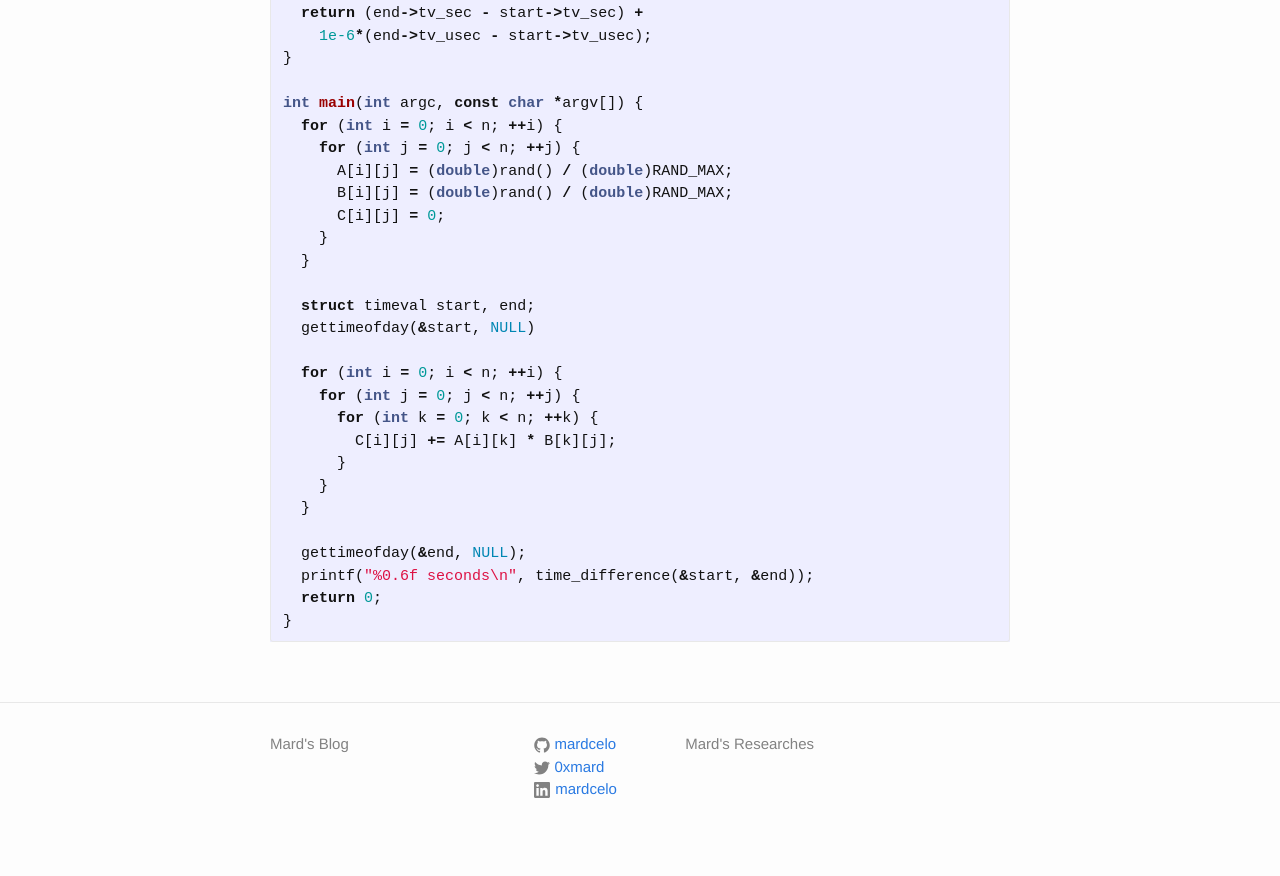
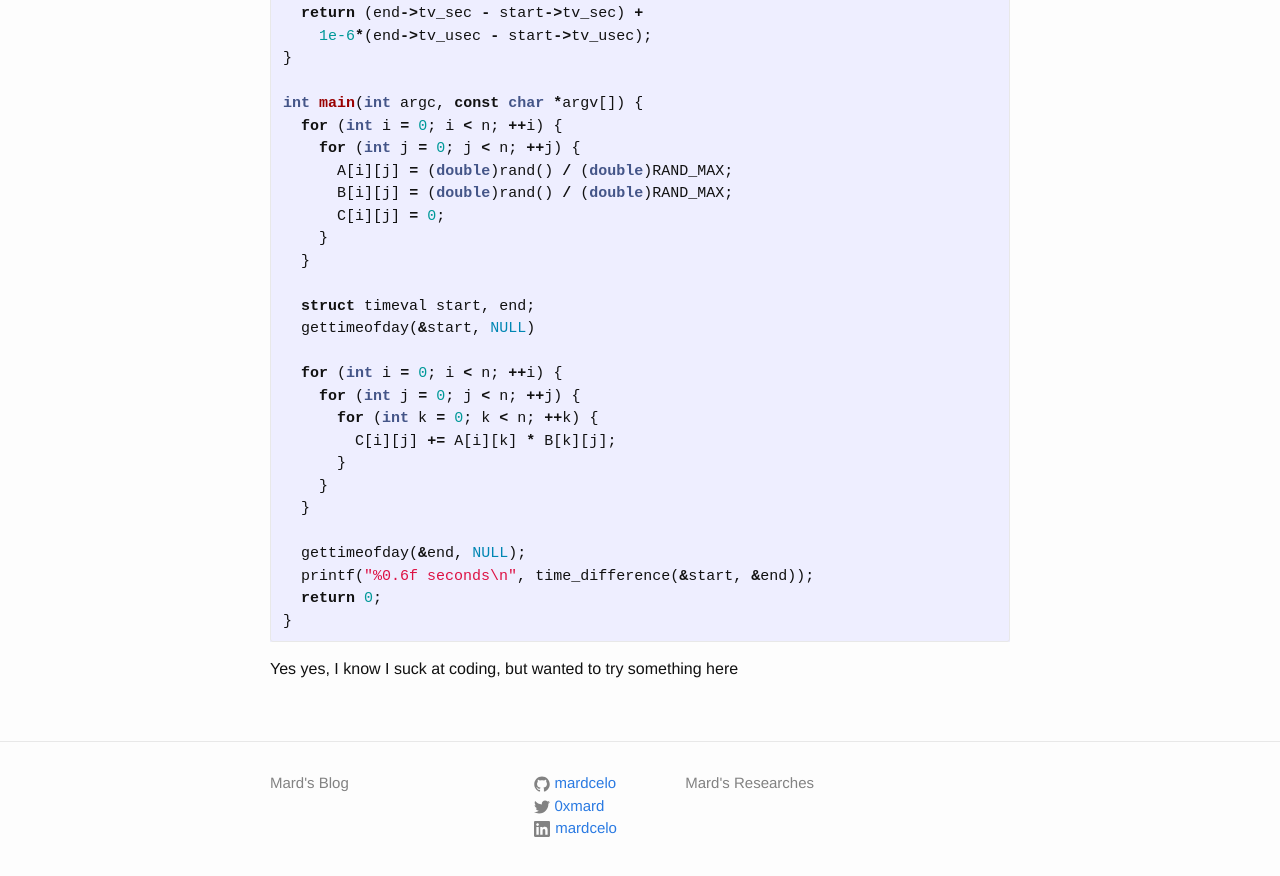
Before and after one commit to Mardcelo/mardcelo.github.io, a Jekyll site: the page built from _posts/2024-03-30-MMM-Implementation.markdown, in a window 1280 px wide and 900 px high, scrolled down 1893 px. Shown: the top 876 px of the window. Built offline with Jekyll 4.4.1, drawn with Linux system fonts in a browser that asks for light colours; formulas are drawn with MathJax 3.

Commit message:
Update 2024-03-30-MMM-Implementation.markdown

````diff
--- a/_posts/2024-03-30-MMM-Implementation.markdown
+++ b/_posts/2024-03-30-MMM-Implementation.markdown
@@ -111,3 +111,5 @@ int main(int argc, const char *argv[]) {
   return 0;
 }
 ```
+
+Yes yes, I know I suck at coding, but wanted to try something here
````
